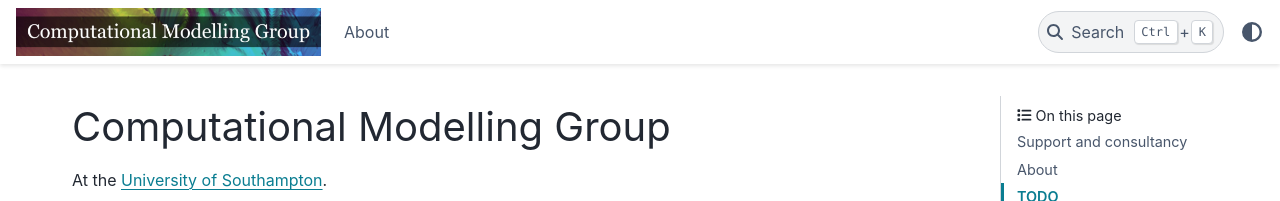
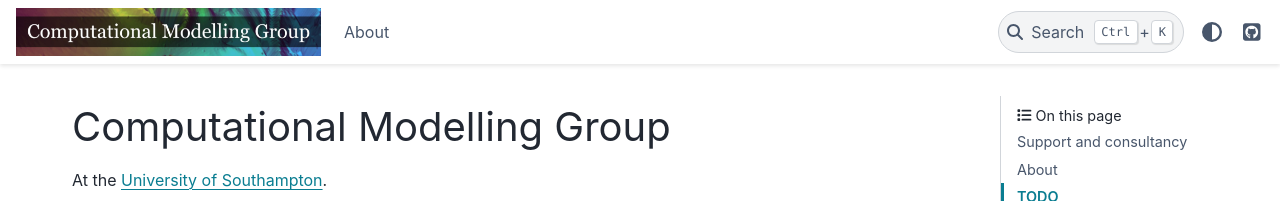
Before and after one commit to computational-modelling-group/computational-modelling-group.github.io, a Sphinx documentation site: the page built from source/index.rst, in a window 1280 px wide. Shown: the top 201 px of the page. Built offline with Sphinx 7.4.7 and the PyData theme 0.15.4, drawn with Linux system fonts in a browser that asks for light colours.

Commit message:
fix syntax

```diff
--- a/source/conf.py
+++ b/source/conf.py
@@ -29,12 +29,12 @@ html_theme = 'pydata_sphinx_theme'
 html_logo = '_static/cmg-logo.png'
 html_static_path = ['_static']
 html_theme_options = {
-    # "icon_links": [
-    #     {
+    "icon_links": [
+        {
             "name": "Home page",
             "url": "https://cmg.soton.ac.uk",
             "icon": "fab fa-github-square",
-    #     },
-    # ],
+        },
+    ],
     "show_prev_next": False,
 }
```
